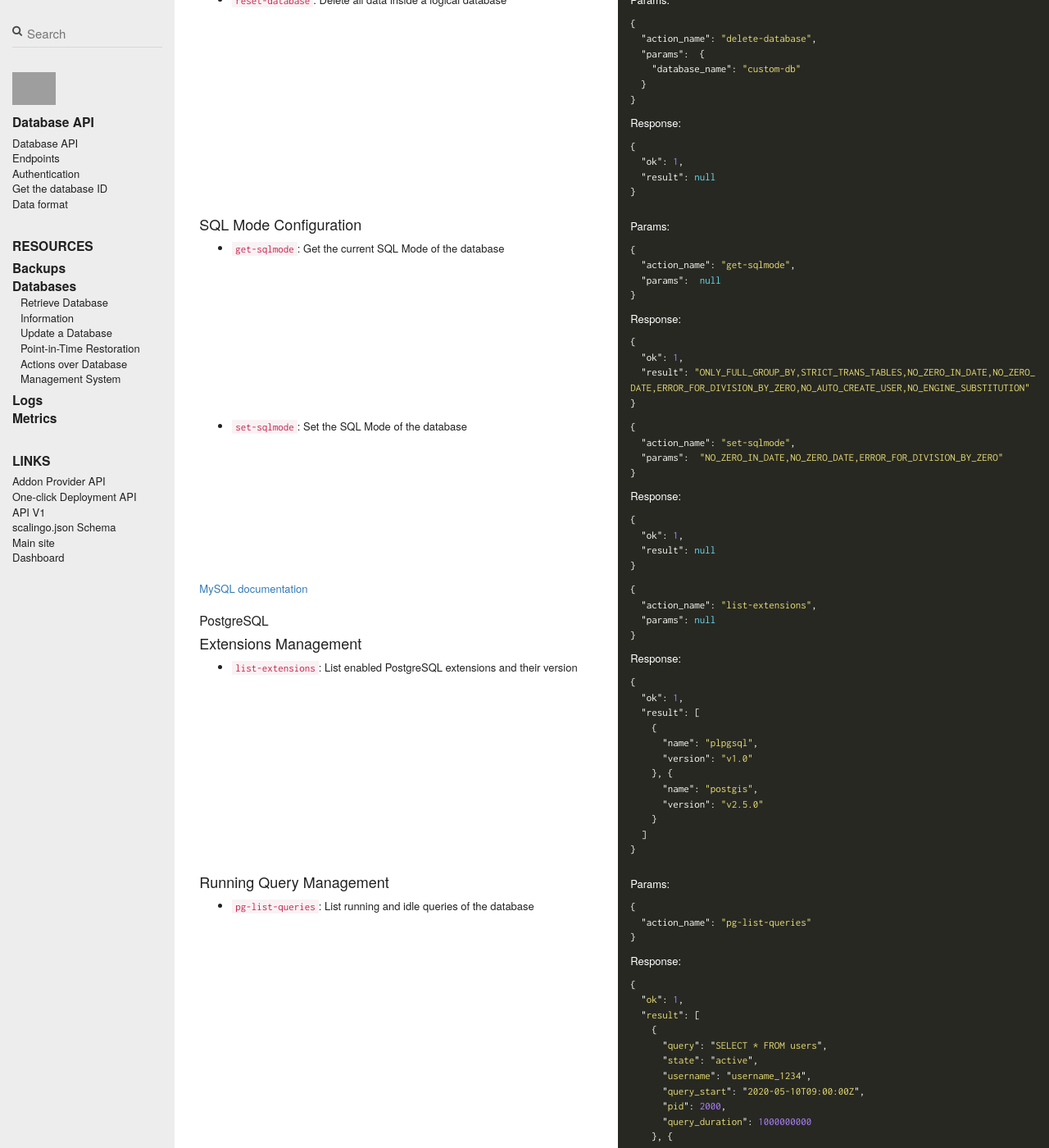
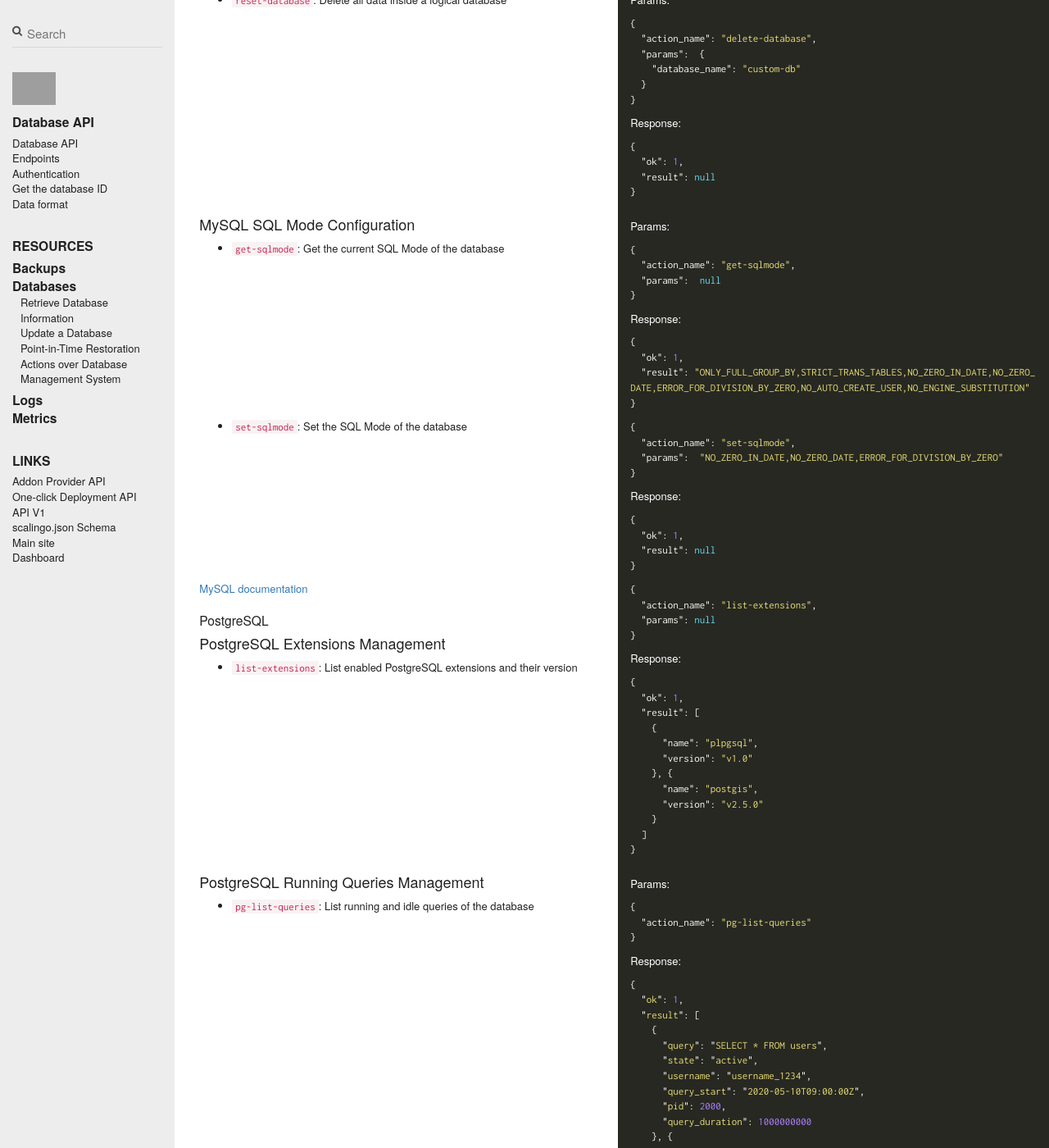
Before and after one commit to jdauphant/developers-documentation, a Jekyll site: the page built from _database_api/databases.md, in a window 1280 px wide and 1400 px high, scrolled down 3916 px. Shown: the whole window at 82% size. Built offline with Jekyll 4.4.1, drawn with Linux system fonts in a browser that asks for light colours; nearby versions of some CDN libraries; comment, search, counter and statistics services are not loaded; some of the changed text lies outside the part shown; grey boxes are pictures that could not be loaded.

Commit message:
modified titles for better autogenerated IDs fix #102
useful for direct linking

```diff
--- a/_database_api/databases.md
+++ b/_database_api/databases.md
@@ -265,7 +265,7 @@ Generic Error Response:
 
 ### MySQL
 
-#### Logical Database Management
+#### MySQL Logical Databases Management
 
 * `list-databases`: List all logical databases of the database deployment
 
@@ -371,7 +371,7 @@ Response:
 
 --- row ---
 
-#### SQL Mode Configuration
+#### MySQL SQL Mode Configuration
 
 * `get-sqlmode`: Get the current SQL Mode of the database
 
@@ -423,7 +423,7 @@ Response:
 
 ### PostgreSQL
 
-#### Extensions Management
+#### PostgreSQL Extensions Management
 
 * `list-extensions`: List enabled PostgreSQL extensions and their version
 
@@ -455,7 +455,7 @@ Response:
 
 --- row ---
 
-#### Running Query Management
+#### PostgreSQL Running Queries Management
 
 * `pg-list-queries`: List running and idle queries of the database
 
@@ -547,7 +547,7 @@ Response:
 
 [PostgreSQL documentation](https://www.postgresql.org/docs/12/functions-admin.html#FUNCTIONS-ADMIN-SIGNAL)
 
-#### Query Stats
+#### PostgreSQL Query Stats
 
 * `pg-stat-statements-enable`: Enable the collect of stats using the extension pg-stat-statements.
 
```
Also changed, not shown: other parts of _database_api/databases.md (+2 -2 lines).
